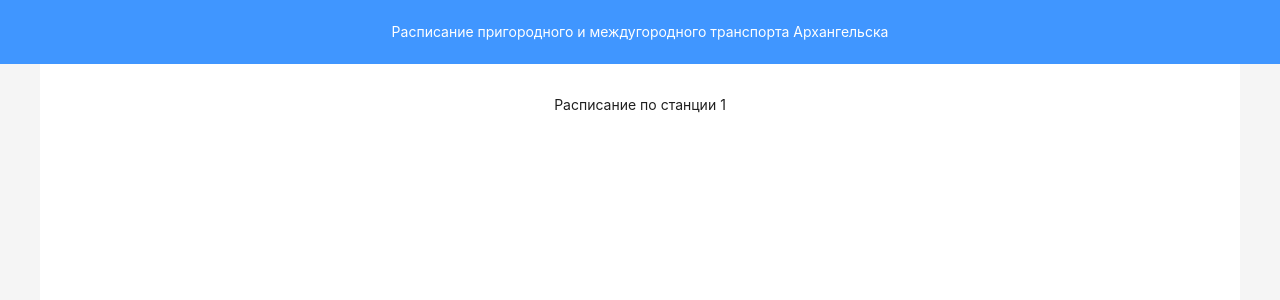
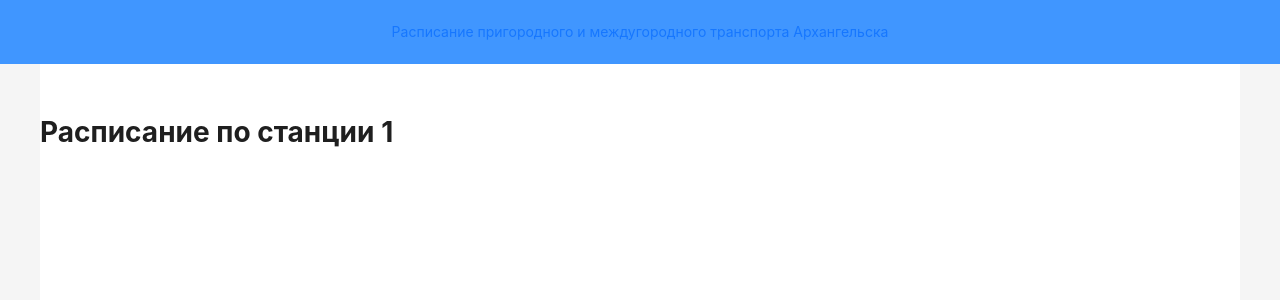
Before and after one commit to pmochalov/transport-schedule-table, a React (Vite) app: page /station/1 in a window 1280 px wide. Shown: the top 300 px of the page. Built offline with nearby package versions, Linux system fonts and the light colour scheme.

Commit message:
добавлен обработчик ошибки

```diff
--- a/src/App.tsx
+++ b/src/App.tsx
@@ -55,20 +55,7 @@ const App: React.FC = () => {
             <Content style={contentStyle}>
                 <Row>
                     <Col span={24}>
-                        <Flex vertical={true} gap={16} align={"center"}>
-                            <Outlet />
-                            {/* <div>
-                                <TransportSelector />
-                            </div> */}
-                            {/* <Space size={"small"}>
-                                <Input size='large' placeholder='Откуда' />
-                                <Input size='large' placeholder='Куда' />
-                                <DatePicker size='large' placeholder='Когда' />
-                                <Button type='primary' size='large'>
-                                    Найти
-                                </Button>
-                            </Space> */}
-                        </Flex>
+                        <Outlet />
                     </Col>
                 </Row>
             </Content>
--- /dev/null
+++ b/src/components/ErrorPage.tsx
@@ -0,0 +1,22 @@
+import * as React from "react";
+import { useRouteError } from "react-router-dom";
+
+type ErrorType = {
+    status?: number;
+    statusText?: string;
+    message?: string;
+};
+
+const ErrorPage: React.FC = () => {
+    let error: any = useRouteError() as ErrorType;
+
+    return (
+        <div>
+            <h1>Ошибка</h1>
+            <p>Статус: {error.status}</p>
+            <p>Сообщение: {error.statusText || error.message}</p>
+        </div>
+    );
+};
+
+export { ErrorPage };
--- a/src/components/Header.tsx
+++ b/src/components/Header.tsx
@@ -1,5 +1,6 @@
 import * as React from "react";
 import { Layout } from "antd";
+import { Link } from "react-router-dom";
 
 const { Header: H } = Layout;
 
@@ -15,7 +16,9 @@ const headerStyle: React.CSSProperties = {
 const Header: React.FC = () => {
     return (
         <H style={headerStyle}>
-            Расписание пригородного и междугородного транспорта Архангельска
+            <Link to='/'>
+                Расписание пригородного и междугородного транспорта Архангельска
+            </Link>
         </H>
     );
 };
--- a/src/components/Station.tsx
+++ b/src/components/Station.tsx
@@ -3,7 +3,7 @@ import { useParams } from "react-router-dom";
 
 const Station: React.FC = () => {
     let { stationId } = useParams();
-    return <>Расписание по станции {stationId}</>;
+    return <h1>Расписание по станции {stationId}</h1>;
 };
 
 export { Station };
--- /dev/null
+++ b/src/components/Thread.tsx
@@ -0,0 +1,9 @@
+import * as React from "react";
+import { useParams } from "react-router-dom";
+
+const Thread: React.FC = () => {
+    let { uid } = useParams();
+    return <h1>Список станций следования {uid}</h1>;
+};
+
+export { Thread };
--- a/src/main.tsx
+++ b/src/main.tsx
@@ -4,25 +4,24 @@ import { App } from "./App.tsx";
 import { Provider } from "react-redux";
 import { store } from "./store.ts";
 
-import { createBrowserRouter, RouterProvider } from "react-router-dom";
+import {
+    createBrowserRouter,
+    RouterProvider,
+    createRoutesFromElements,
+    Route,
+} from "react-router-dom";
 import { Station } from "./components/Station.tsx";
+import { Thread } from "./components/Thread.tsx";
+import { ErrorPage } from "./components/ErrorPage.tsx";
 
-const router = createBrowserRouter([
-    {
-        path: "/",
-        element: <App />,
-        children: [
-            {
-                path: "station/:stationId",
-                element: <Station />,
-            },
-            {
-                path: "hello2",
-                element: <>222</>,
-            },
-        ],
-    },
-]);
+const router = createBrowserRouter(
+    createRoutesFromElements(
+        <Route path='/' element={<App />} errorElement={<ErrorPage />}>
+            <Route path='station/:stationId' element={<Station />} />
+            <Route path='station/:uid' element={<Thread />} />
+        </Route>
+    )
+);
 
 createRoot(document.getElementById("root")!).render(
     <Provider store={store}>
```
